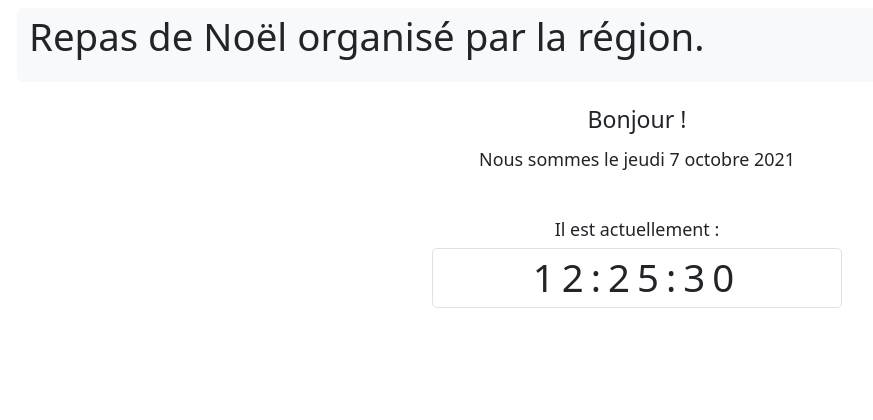
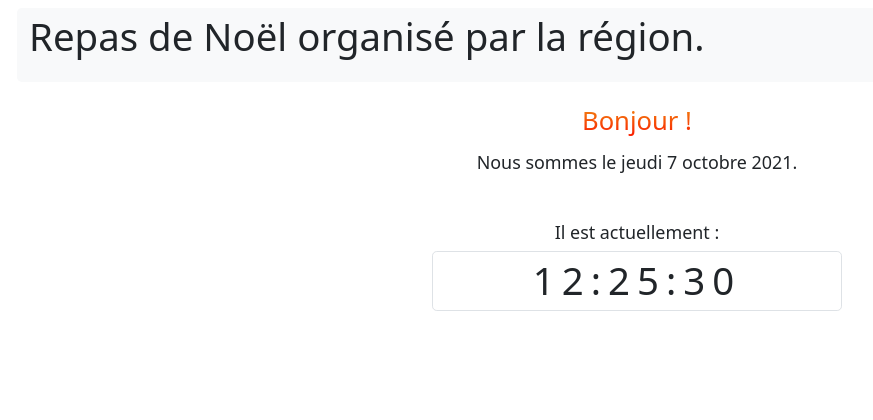
Before and after one commit to mauquie/AffichageDynamique, a Django app: page /ecran in a window 1280 px wide. Shown: the top 420 px of the page, without its empty margins (3-876 px from the left). Run offline with Django 3.2, Linux system fonts and the light colour scheme; data that the repository does not hold is empty.

Commit message:
fix bugs

```diff
--- a/Static/CSS/basePage.css
+++ b/Static/CSS/basePage.css
@@ -23,3 +23,9 @@
     -webkit-background-clip: text;
     -webkit-text-fill-color: transparent;
 }
+
+#bjrText {
+    background: -webkit-linear-gradient(rgb(241, 137, 17),rgb(250, 29, 0));
+    -webkit-background-clip: text;
+    -webkit-text-fill-color: transparent;
+}
--- a/Static/CSS/selfPage.css
+++ b/Static/CSS/selfPage.css
@@ -7,5 +7,5 @@
     display: inline-block;
     border-left: 1px solid #ccc;
     margin: 0 10px;
-    height: 5vw;
+    height: 10.4vh;
 }
--- a/Static/JS/weatherApp.js
+++ b/Static/JS/weatherApp.js
@@ -39,15 +39,29 @@ function getWeatherInfos() {
                     //Si on a déjà 12 cartes affichées on coupe la boucle
                     if (nbCardsShown == 12) {
                         break;
+
+                    } else if (nbCardsShown == 0) {
+                        //On prend la température actuelle
+                        hour = data.current
+
+                        //Et l'heure actuelle
+                        var date = new Date();
+
+
+                    } else {
+                        //On prend la prevision pour l'heure i
+                        hour = data.forecast.forecastday[jour].hour[i]
+
+                        //Et l'heure de l'heure i
+                        var date = new Date(hour.time_epoch * 1000);
                     }
 
-                    //Heure que l'on va traiter
-                    hour = data.forecast.forecastday[jour].hour[i]
+
 
                     //Arrangement des données
                     temp = hour.feelslike_c
 
-                    var date = new Date(hour.time_epoch * 1000);
+                    //Récupération de l'heure
                     time = date.getHours() + ":00"
 
                     //Image correspondante à la météo
--- a/Templates/Affichage/base.html
+++ b/Templates/Affichage/base.html
@@ -21,7 +21,7 @@
             <div class="row">
                 <div class="">
                     <div class="mt-3 text-center">
-                        <h2 class="mb-3 fs-2">Bonjour !</h2>
+                        <h2 id="bjrText" class="mb-3 fs-1">Bonjour !</h2>
                         <h4 id="date" class="mb-5 fs-4"></h4>
                         <h4 class="fs-4">Il est actuellement :</h4>
                         <div id="myClock" class="border rounded-3"></div>
@@ -49,9 +49,28 @@
     <script src="{% static 'JS/weatherApp.js' %}"></script>
     <script>
         const domDate = document.getElementById("date")
-        const date = new Date()
-        var options = { weekday: 'long', year: 'numeric', month: 'long', day: 'numeric' };
-        domDate.innerText = "Nous sommes le " +  date.toLocaleDateString("fr-FR", options)
+        var date = new Date()
+
+        //Execution toutes les heures
+        setInterval(() => {
+            let testDate = new Date()
+
+            //Si on change de jour, on met à jour la date
+            if (testDate.getDay() != date.getDay()){
+                date = testDate
+                changeDate()
+            }
+        }, 3600000)
+
+        function changeDate(){
+            //Affichage de la date dans l'élément domDate
+            var options = { weekday: 'long', year: 'numeric', month: 'long', day: 'numeric' };
+            domDate.innerText = "Nous sommes le " +  date.toLocaleDateString("fr-FR", options) + "."
+
+        }
+
+        changeDate()
+
         showTime("myClock", true)
     </script>
 </body>
```
